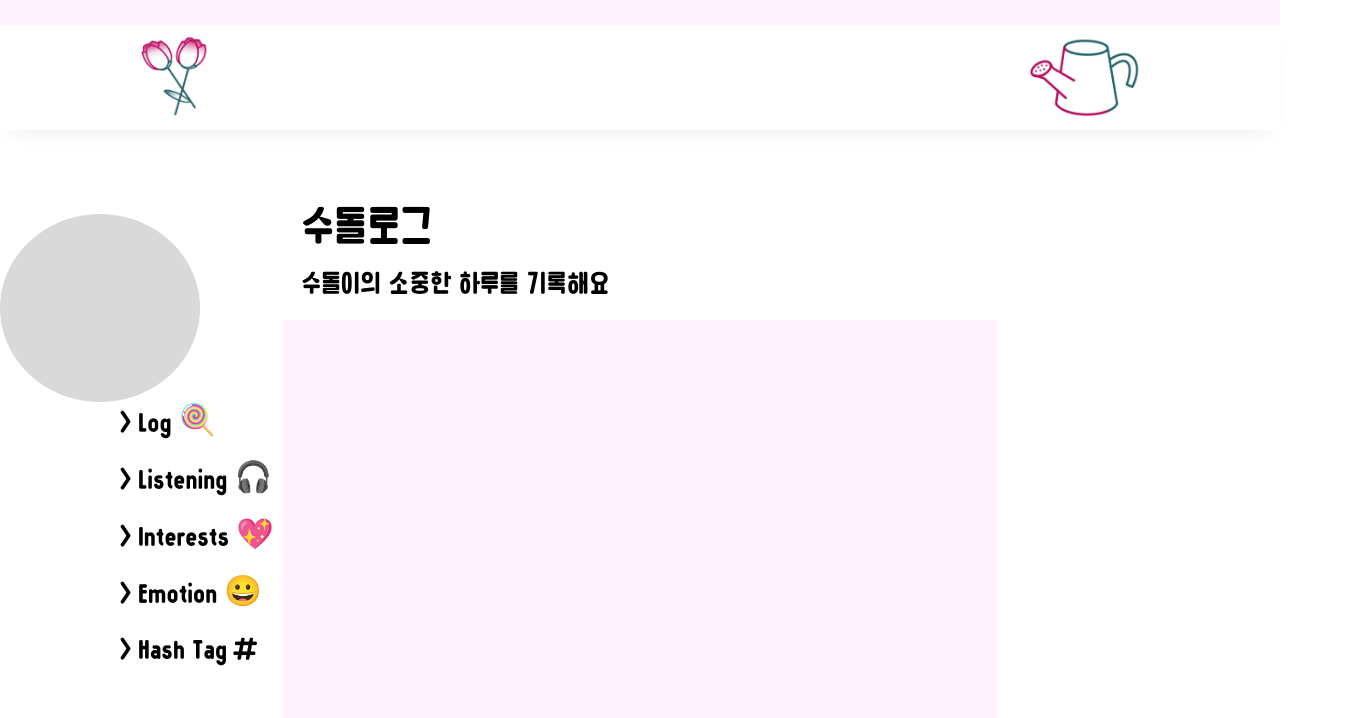
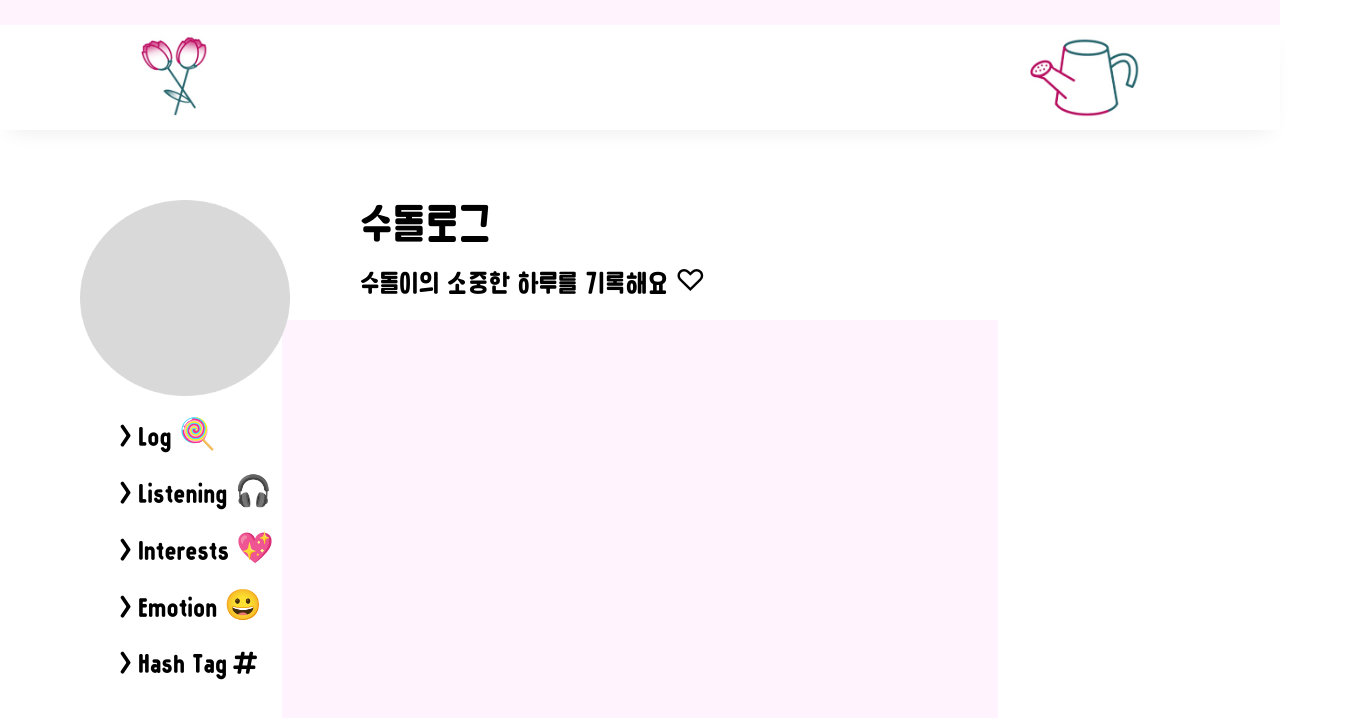
Before and after one commit to h-164/log, a React (Create React App) app: page / in a window 1280 px wide. Shown: the top 718 px of the page, 1358 px wide, since content can reach past the window. Built offline with nearby package versions, Linux system fonts and the light colour scheme.

Commit message:
메뉴 애들 라우터

```diff
--- a/src/App.js
+++ b/src/App.js
@@ -2,14 +2,22 @@ import { BrowserRouter as Router, Route, Routes } from "react-router-dom";
 
 import React from "react";
 import Main from "../src/page/Main.js";
-import Log from "../src/page/Log.js";
+import Write from "../src/page/Write.js";
+import Listening from "../src/page/Listening.js";
+import Interests from "../src/page/Interests.js";
+import Emotion from "../src/page/Emotion.js";
+import HashTag from "../src/page/HashTag.js";
 
 function App() {
   return (
     <Router>
       <Routes>
         <Route path="/" element={<Main />} />
-        <Route path="/log" element={<Log />} />
+        <Route path="/write" element={<Write />} />
+        <Route path="/listening" element={<Listening />} />
+        <Route path="/interests" element={<Interests />} />
+        <Route path="/emotion" element={<Emotion />} />
+        <Route path="/hashtag" element={<HashTag />} />
       </Routes>
     </Router>
   );
--- a/src/component/Header.js
+++ b/src/component/Header.js
@@ -33,7 +33,7 @@ function Header() {
           width="110px"
           style={{ cursor: "pointer" }}
           onClick={() => {
-            navigate("/log");
+            navigate("/write");
           }}
         />
       </Stack>
--- a/src/component/Menu.js
+++ b/src/component/Menu.js
@@ -1,8 +1,11 @@
 import { Stack } from "@mui/material";
 import React from "react";
 import circle from "../image/circle.png";
+import { useNavigate } from "react-router-dom";
 
 function Menu() {
+  const navigate = useNavigate();
+
   return (
     <Stack
       bgcolor="white"
@@ -10,18 +13,19 @@ function Menu() {
       height="100%"
       flexDirection="column"
       justifyContent="center"
-      padding="50px 0 0 0"
+      padding="50px 0 0 0px"
+      position="fixed"
     >
-      <img
-        src={circle}
-        alt="circle"
-        width="200px"
-        margin="0 0 0 10px"
-        style={{ cursor: "pointer" }}
-      />
+      <Stack margin="0 0 20px 80px">
+        <img
+          src={circle}
+          alt="circle"
+          width="210px"
+          style={{ cursor: "pointer" }}
+        />
+      </Stack>
       <Stack
         fontSize="30px"
-        fontWeight="lighter"
         margin="0 0 20px 120px"
         style={{ cursor: "pointer" }}
       >
@@ -29,33 +33,41 @@ function Menu() {
       </Stack>
       <Stack
         fontSize="30px"
-        fontWeight="lighter"
         margin="0 0 20px 120px"
         style={{ cursor: "pointer" }}
+        onClick={() => {
+          navigate("/listening");
+        }}
       >
         > Listening 🎧
       </Stack>
       <Stack
         fontSize="30px"
-        fontWeight="lighter"
         margin="0 0 20px 120px"
         style={{ cursor: "pointer" }}
+        onClick={() => {
+          navigate("/interests");
+        }}
       >
         > Interests 💖
       </Stack>
       <Stack
         fontSize="30px"
-        fontWeight="lighter"
         margin="0 0 20px 120px"
         style={{ cursor: "pointer" }}
+        onClick={() => {
+          navigate("/emotion");
+        }}
       >
         > Emotion 😀
       </Stack>
       <Stack
         fontSize="30px"
-        fontWeight="lighter"
         margin="0 0 20px 120px"
         style={{ cursor: "pointer" }}
+        onClick={() => {
+          navigate("/hashtag");
+        }}
       >
         > Hash Tag #
       </Stack>
--- /dev/null
+++ b/src/page/Emotion.js
@@ -0,0 +1,15 @@
+import React from "react";
+import { Stack } from "@mui/material";
+import Header from "../component/Header";
+import Menu from "../component/Menu";
+
+function Emotion() {
+  return (
+    <Stack>
+      <Menu />
+      <Header />
+    </Stack>
+  );
+}
+
+export default Emotion;
--- /dev/null
+++ b/src/page/HashTag.js
@@ -0,0 +1,15 @@
+import React from "react";
+import { Stack } from "@mui/material";
+import Header from "../component/Header";
+import Menu from "../component/Menu";
+
+function HashTag() {
+  return (
+    <Stack>
+      <Menu />
+      <Header />
+    </Stack>
+  );
+}
+
+export default HashTag;
--- /dev/null
+++ b/src/page/Interests.js
@@ -0,0 +1,15 @@
+import React from "react";
+import { Stack } from "@mui/material";
+import Header from "../component/Header";
+import Menu from "../component/Menu";
+
+function Interests() {
+  return (
+    <Stack>
+      <Menu />
+      <Header />
+    </Stack>
+  );
+}
+
+export default Interests;
--- a/src/page/Log.js
+++ b/src/page/Listening.js
@@ -1,13 +1,15 @@
 import React from "react";
 import { Stack } from "@mui/material";
 import Header from "../component/Header";
+import Menu from "../component/Menu";
 
-function Log() {
+function Listening() {
   return (
     <Stack>
+      <Menu />
       <Header />
     </Stack>
   );
 }
 
-export default Log;
+export default Listening;
--- a/src/page/Main.js
+++ b/src/page/Main.js
@@ -6,29 +6,48 @@ import "../App.css";
 
 function Main() {
   return (
-    <Stack bgcolor="green" width="100%" height="100vh" minHeight="100vh">
+    <Stack bgcolor="green" width="100%" height="100%" minHeight="100vh">
       {/* 화면이 100vh고 스크롤 하게 될 경우 넘어가버리니까 100% 따로 설정 Main,배경 민간요법*/}
-      <Header />
-      <Stack width="100%" height="100%" bgcolor="#000000" direction="row">
+
+      <Stack
+        width="100%"
+        height="100%"
+        minHeight="100vh"
+        bgcolor="#000000"
+        direction="row"
+      >
         <Menu />
-        <Stack width="56%" height="100%" bgcolor="yellow">
+        <Stack width="78%" height="100%" minHeight="100vh" bgcolor="yellow">
           <Stack
             width="100%"
             height="40%"
+            minHeight="40vh"
             bgcolor="white"
             justifyContent="flex-end"
+            padding="0 0 0 360px"
           >
-            <Stack fontSize="50px" fontWeight="lighter" margin="0 0 10px 20px">
+            <Stack fontSize="50px" margin="0 0 10px 0px">
               수돌로그
             </Stack>
-            <Stack fontSize="30px" fontWeight="lighter" margin="0 0 20px 20px">
-              수돌이의 소중한 하루를 기록해요
+            <Stack fontSize="30px" margin="0 0 20px 0px">
+              수돌이의 소중한 하루를 기록해요 ♡
             </Stack>
           </Stack>
-          <Stack width="100%" height="60%" bgcolor="#FFF4FD"></Stack>
+          <Stack
+            width="100%"
+            height="60%"
+            minHeight="60vh"
+            bgcolor="#FFF4FD"
+          ></Stack>
         </Stack>
-        <Stack width="22%" height="100%" bgcolor="white"></Stack>
+        <Stack
+          width="22%"
+          height="100%"
+          minHeight="100vh"
+          bgcolor="white"
+        ></Stack>
       </Stack>
+      <Header />
     </Stack>
   );
 }
--- /dev/null
+++ b/src/page/Write.js
@@ -0,0 +1,15 @@
+import React from "react";
+import { Stack } from "@mui/material";
+import Header from "../component/Header";
+import Menu from "../component/Menu";
+
+function Write() {
+  return (
+    <Stack>
+      <Menu />
+      <Header />
+    </Stack>
+  );
+}
+
+export default Write;
```
